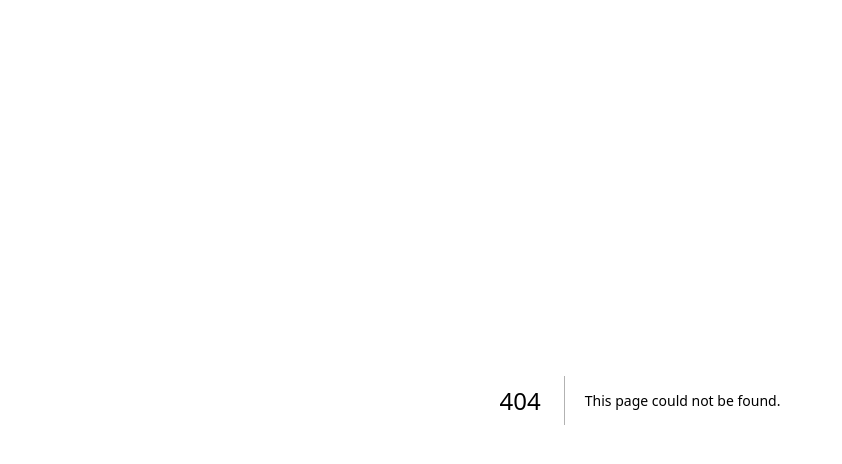
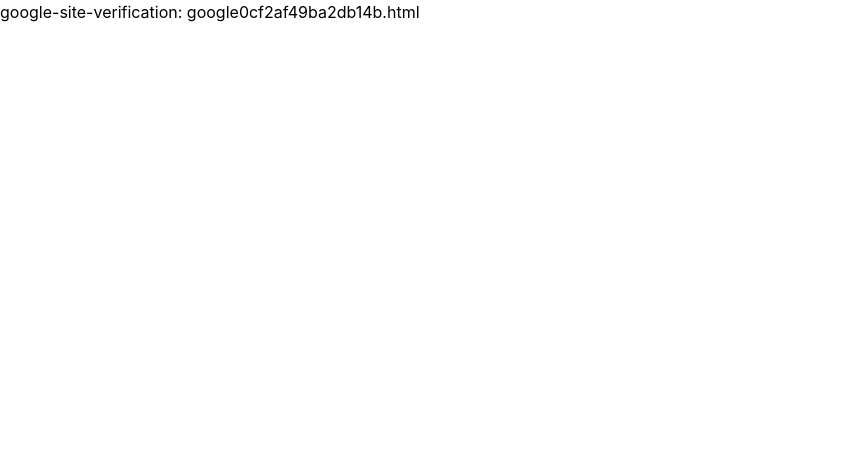
Before and after one commit to raunaksingh9800/frontend, a Next.js app: page /google0cf2af49ba2db14b.html in a window 1280 px wide. Before the commit this address had no page. Shown: the top 464 px of the page, without its empty margins (0-842 px from the left). Built offline with nearby package versions, Linux system fonts and the light colour scheme; a small style sheet from the web is missing.

Commit message:
added google veri

```diff
--- /dev/null
+++ b/app/google0cf2af49ba2db14b.html/page.js
@@ -0,0 +1,5 @@
+export default function main () {
+    return ( <>
+        google-site-verification: google0cf2af49ba2db14b.html
+        </>)
+}
--- a/next.config.mjs
+++ b/next.config.mjs
@@ -1,7 +1,7 @@
 import nextra from 'nextra'
 
 /** @type {import('next').NextConfig} */
-const nextConfig = {output: 'export'};
+const nextConfig = {};
 const withNextra = nextra({
     theme: 'nextra-theme-docs',
     themeConfig: './theme.config.jsx'
--- a/package.json
+++ b/package.json
@@ -4,7 +4,7 @@
   "private": true,
   "scripts": {
     "dev": "next dev",
-    "build": "next build && next export",
+    "build": "next build",
     "start": "next start",
     "lint": "next lint"
   },
```
